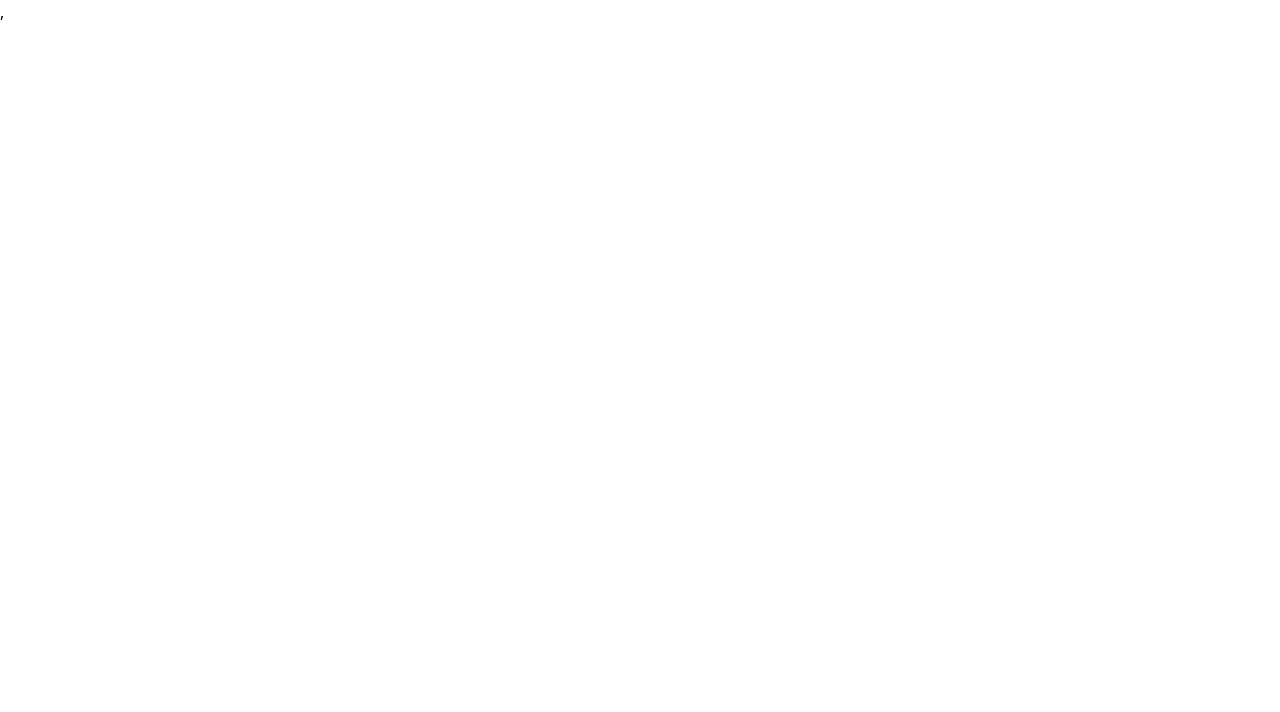
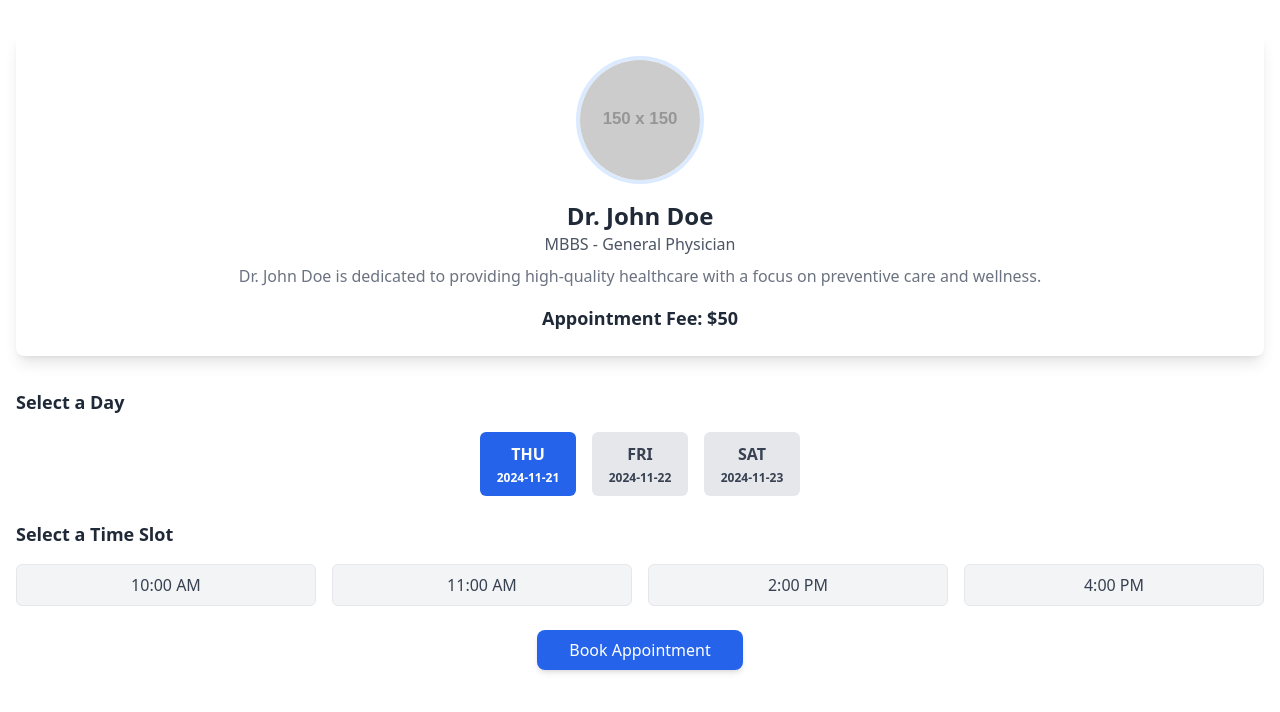
Before and after one commit to dharmi13/IT314-G34---Healthcare-Provider-Comparison-Platform, a React (Vite) app in the folder HealNexus/Frontend/: page /appointment/1 in a window 1280 px wide. Before the commit this address had no page. Shown: the top 712 px of the page. Built offline with nearby package versions, Linux system fonts and the light colour scheme.

Commit message:
Updated Appbar and Added Appointment component for patient to see their appointments and also added Profile Route ,My-AppointmentRoute

```diff
--- /dev/null
+++ b/HealNexus/Frontend/pages/Appointment.jsx
@@ -0,0 +1,227 @@
+import React, { useState } from "react";
+import Modal from "react-modal";
+import axios from "axios"; // Import axios for HTTP requests
+
+// Configure React Modal
+Modal.setAppElement("#root");
+
+const Appointment = () => {
+  // Dummy data for doctor information
+  const docInfo = {
+    id: "1",
+    name: "Dr. John Doe",
+    image: "https://via.placeholder.com/150", // Placeholder image
+    degree: "MBBS",
+    speciality: "General Physician",
+    experience: "5 years",
+    about:
+      "Dr. John Doe is dedicated to providing high-quality healthcare with a focus on preventive care and wellness.",
+    fee: 50,
+  };
+
+  // Dummy data for slots
+  const daysOfWeek = ["SUN", "MON", "TUE", "WED", "THU", "FRI", "SAT"];
+  const doctorSlots = [
+    { day: "2024_11_21", slots: ["10:00 AM", "11:00 AM", "2:00 PM", "4:00 PM"] },
+    { day: "2024_11_22", slots: ["9:00 AM", "12:00 PM", "3:00 PM"] },
+    { day: "2024_11_23", slots: ["10:00 AM", "1:00 PM", "5:00 PM"] },
+  ];
+
+  // State variables
+  const [selectedDayIndex, setSelectedDayIndex] = useState(0);
+  const [selectedSlot, setSelectedSlot] = useState("");
+  const [isModalOpen, setIsModalOpen] = useState(false);
+  const [isSuccessModalOpen, setIsSuccessModalOpen] = useState(false);
+
+  // Event Handlers
+  const handleDayClick = (index) => {
+    setSelectedDayIndex(index);
+    setSelectedSlot(""); // Clear the selected slot when switching days
+  };
+
+  const handleSlotClick = (slot) => {
+    setSelectedSlot(slot);
+  };
+
+  const handleBookAppointment = () => {
+    if (!selectedSlot) {
+      alert("Please select a time slot before booking.");
+      return;
+    }
+    setIsModalOpen(true); // Open the confirmation modal
+  };
+
+  const confirmBooking = () => {
+    // Send the appointment data to the backend here
+    axios
+      .post("/api/book-appointment", {
+        doctorId: docInfo.id,
+        selectedDay: doctorSlots[selectedDayIndex].day,
+        selectedSlot: selectedSlot,
+        patientName: "Patient Name", // You can collect patient data from a form if needed
+        patientContact: "Patient Contact Info",
+      })
+      .then((response) => {
+        setIsModalOpen(false); // Close the confirmation modal
+        setIsSuccessModalOpen(true); // Open the success modal
+      })
+      .catch((error) => {
+        alert("Error booking appointment. Please try again.");
+        console.error("Error booking appointment:", error);
+      });
+  };
+
+  const closeSuccessModal = () => {
+    setIsSuccessModalOpen(false);
+    // Redirect to 'My Appointments' (Mock navigation)
+    window.location.href = "/my-appointments";
+  };
+
+  return (
+    <div className="container mx-auto py-8 px-4">
+      {/* Doctor Details Section */}
+      <div className="flex flex-col items-center bg-white rounded-lg shadow-lg p-6">
+        <img
+          src={docInfo.image}
+          alt={docInfo.name}
+          className="w-32 h-32 rounded-full object-cover mb-4 border-4 border-blue-100"
+        />
+        <h1 className="text-2xl font-bold text-gray-800">
+          {docInfo.name}{" "}
+          <span className="text-blue-500">
+            <i className="fas fa-check-circle"></i>
+          </span>
+        </h1>
+        <p className="text-gray-600">
+          {docInfo.degree} - {docInfo.speciality}
+        </p>
+        <p className="text-gray-500 mt-2 text-center">{docInfo.about}</p>
+        <p className="text-lg font-semibold text-gray-800 mt-4">
+          Appointment Fee: ${docInfo.fee}
+        </p>
+      </div>
+
+      {/* Slot Selection Section */}
+      <div className="mt-8">
+        <h3 className="text-lg font-semibold text-gray-800 mb-4">
+          Select a Day
+        </h3>
+        {/* Day Buttons */}
+        <div className="flex justify-center mb-6">
+          {doctorSlots.map((day, index) => {
+            const dayDate = day.day.replace(/_/g, "-"); // Corrected format
+            const [year, month, date] = dayDate.split("-");
+            const formattedDate = `${year}-${month}-${date}`; // Reformat for JS Date
+            const dayName = daysOfWeek[new Date(formattedDate).getDay()]; // Get day name
+
+            return (
+              <button
+                key={index}
+                onClick={() => handleDayClick(index)}
+                className={`text-center w-24 h-16 rounded-md font-bold mx-2 flex flex-col items-center justify-center ${
+                  selectedDayIndex === index
+                    ? "bg-blue-600 text-white"
+                    : "bg-gray-200 text-gray-700"
+                }`}
+              >
+                <span className="text-base font-semibold">{dayName}</span>
+                <span className="text-xs mt-1">{dayDate}</span>
+              </button>
+            );
+          })}
+        </div>
+
+        <h3 className="text-lg font-semibold text-gray-800 mb-4">
+          Select a Time Slot
+        </h3>
+        {/* Time Slot Buttons */}
+        <div className="grid grid-cols-2 md:grid-cols-4 gap-4">
+          {doctorSlots[selectedDayIndex].slots.map((slot, idx) => (
+            <button
+              key={idx}
+              onClick={() => handleSlotClick(slot)}
+              className={`p-2 border rounded-md text-center ${
+                selectedSlot === slot
+                  ? "bg-blue-600 text-white"
+                  : "bg-gray-100 text-gray-700"
+              }`}
+            >
+              {slot}
+            </button>
+          ))}
+        </div>
+      </div>
+
+      {/* Book Appointment Button */}
+      <div className="mt-6 flex justify-center">
+        <button
+          onClick={handleBookAppointment}
+          className="px-8 py-2 bg-blue-600 text-white rounded-lg shadow-md hover:bg-blue-700 transition duration-200"
+        >
+          Book Appointment
+        </button>
+      </div>
+
+      {/* Modal for Confirmation */}
+      <Modal
+        isOpen={isModalOpen}
+        onRequestClose={() => setIsModalOpen(false)}
+        className="bg-white p-6 rounded-lg shadow-lg max-w-md mx-auto mt-20"
+        overlayClassName="fixed inset-0 bg-black bg-opacity-50 flex justify-center items-center"
+      >
+        <h2 className="text-xl font-bold text-gray-800 mb-4">Confirm Booking</h2>
+        <p className="text-gray-700 mb-6">
+          Are you sure you want to book an appointment with <b>{docInfo.name}</b>{" "}
+          on{" "}
+          <b>
+            {doctorSlots[selectedDayIndex].day.replace(/_/g, "/")} at{" "}
+            {selectedSlot}
+          </b>
+          ?
+        </p>
+        <div className="flex justify-end space-x-4">
+          <button
+            onClick={() => setIsModalOpen(false)}
+            className="px-4 py-2 bg-gray-300 rounded-lg"
+          >
+            Cancel
+          </button>
+          <button
+            onClick={confirmBooking}
+            className="px-4 py-2 bg-blue-600 text-white rounded-lg"
+          >
+            Confirm
+          </button>
+        </div>
+      </Modal>
+
+      {/* Modal for Success Alert */}
+      <Modal
+        isOpen={isSuccessModalOpen}
+        onRequestClose={closeSuccessModal}
+        className="bg-white p-6 rounded-lg shadow-lg max-w-md mx-auto mt-20"
+        overlayClassName="fixed inset-0 bg-black bg-opacity-50 flex justify-center items-center"
+      >
+        <h2 className="text-xl font-bold text-green-600 mb-4">Success!</h2>
+        <p className="text-gray-700 mb-6">
+          Appointment successfully booked with <b>{docInfo.name}</b> on{" "}
+          <b>
+            {doctorSlots[selectedDayIndex].day.replace(/_/g, "/")} at{" "}
+            {selectedSlot}
+          </b>
+          .
+        </p>
+        <div className="flex justify-center">
+          <button
+            onClick={closeSuccessModal}
+            className="px-6 py-2 bg-blue-600 text-white rounded-lg"
+          >
+            OK
+          </button>
+        </div>
+      </Modal>
+    </div>
+  );
+};
+
+export default Appointment;
--- a/HealNexus/Frontend/pages/Doctors.jsx
+++ b/HealNexus/Frontend/pages/Doctors.jsx
@@ -43,7 +43,7 @@ export const Doctors = () => {
   }, [doctors, speciality]);
   return (
     <div className='mt-2'>
-    <Appbar/>
+      <Appbar />
       <div className='mx-28 mt-4'>
         <p className='text-gray-600'>Browse through the doctors by specialty.</p>
         <div className='flex flex-row item-start gap-5 mt-5'>
@@ -81,6 +81,7 @@ export const Doctors = () => {
           </div>
           <div className='w-full grid grid-cols-1 sm:grid-cols-2 md:grid-cols-3 lg:grid-cols-4 gap-4 gap-y-6'>
             {
+              (filterDoc && filterDoc.length > 0) ? (
                 filterDoc.map((item, index) => (
                   <div
                     key={index}
@@ -97,11 +98,15 @@ export const Doctors = () => {
                     </div>
                   </div>
                 ))
+              ) : (
+                <p className='text-gray-600'>No doctors found.</p> // Add a fallback message if no doctors are found
+              )
             }
           </div>
+
         </div>
       </div>
-    <Footer/>
+      <Footer />
     </div>
   );
 };
--- a/HealNexus/Frontend/routes/auth.routes.jsx
+++ b/HealNexus/Frontend/routes/auth.routes.jsx
@@ -6,7 +6,7 @@ import Login from '../pages/auth/auth.login.jsx';
 import ForgetPassword from '../pages/auth/auth.forgetPassword.jsx';
 import ResetPassword from '../pages/auth/auth.resetPassword.jsx';
 import DashBoard from '../pages/dashBoard.jsx';
-import MyProfile from '../pages/MyProfile.jsx';
+
 
 const AuthRoutes = () => {
   return (
@@ -18,7 +18,6 @@ const AuthRoutes = () => {
       <Route path="/forget-password" element={<ForgetPassword />} />
       <Route path="/reset-password/:token" element={<ResetPassword />} />
       <Route path="/dashboard" element={<DashBoard />} />
-      <Route path='/my-profile' element={<MyProfile/>}/>
     </Routes>
   )
 }
--- a/HealNexus/Frontend/routes/patient/patient.route.jsx
+++ b/HealNexus/Frontend/routes/patient/patient.route.jsx
@@ -1,10 +1,14 @@
 import {Routes,Route} from 'react-router-dom'
 import { Doctors } from '../../pages/Doctors'
 import MyAppointments from '../../pages/MyAppointment'
+import Appointment from '../../pages/Appointment'
+import MyProfile from '../../pages/MyProfile'
 export function AllPatientRoutes(){
     return <Routes>
     <Route path='/doctors' element={<Doctors/>}></Route>
     <Route path='/doctors/:speciality' element={<Doctors/>}></Route>
     <Route path='/my-appointments' element={<MyAppointments/>}/>
+    <Route path='/appointment/:id' element={<Appointment/>}/>
+    <Route path='/my-profile' element={<MyProfile/>}/>
   </Routes>
 }
```
Also changed, not shown: HealNexus/Frontend/pages/dashBoard.jsx (+43 -8 lines), 1 other file (tests, documents, lock files or other folders). Lines whose indentation alone changed are shown as unchanged.
